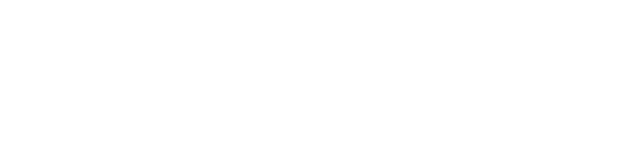
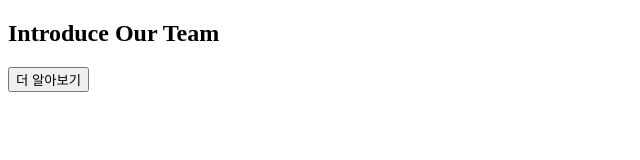
Before and after one commit to Kim-Jaemin420/introduce-my-team, a plain HTML site: page index.html in a window 1280 px wide. Shown: the whole page, without its empty margins (0-640 px from the left). Drawn offline with Linux system fonts and the light colour scheme.

Commit message:
feat: Complete  main banner markup

```diff
--- a/index.html
+++ b/index.html
@@ -5,7 +5,13 @@
   <title>intoduce tema</title>
 </head>
 <body>
-  <header></header>
-  <main></main>
+  <header class="main-banner">
+    <section class="main-content">
+      <h1 class="main-title">Introduce Our Team</h1>
+      <button class="main-button">더 알아보기</button>
+    </section>
+  </header>
+  <main>
+  </main>
 </body>
 </html>
```
